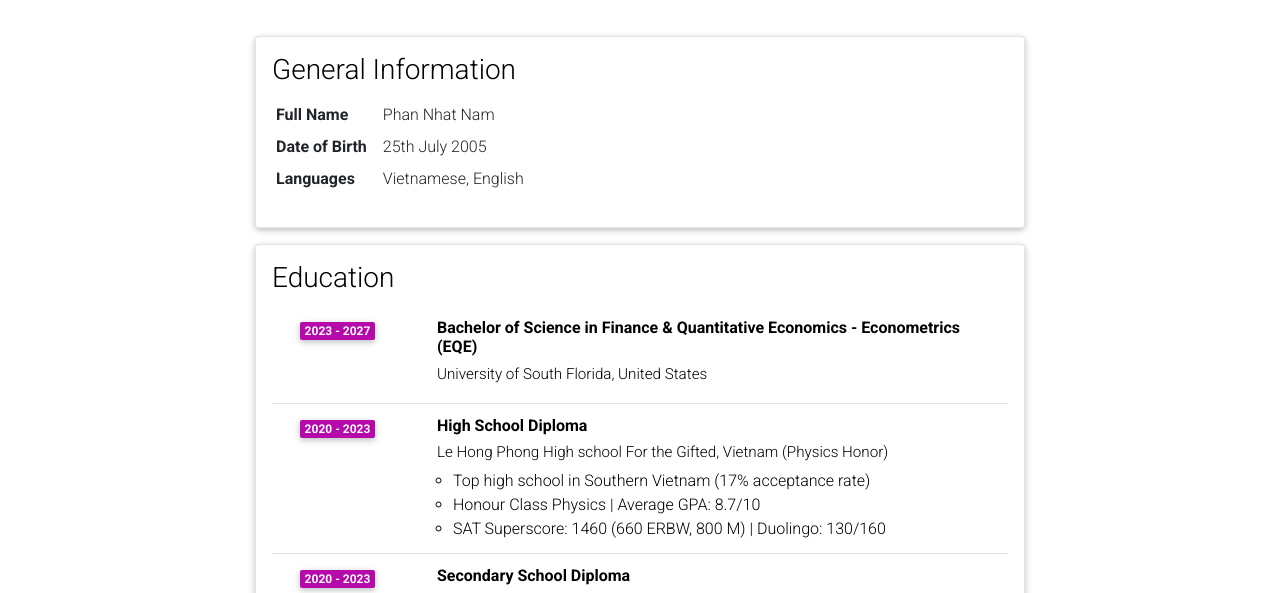
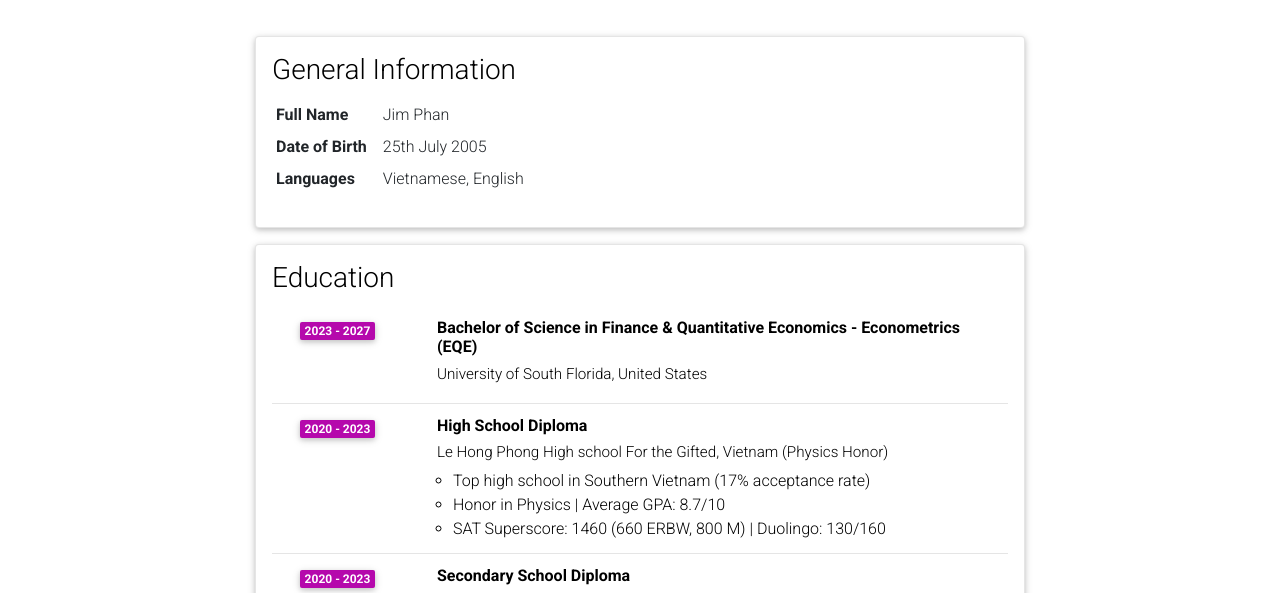
Before and after one commit to phannhatnamlhp/phannhatnamlhp.github.io, a Jekyll site: the page built from _pages/cv.md, in a window 1280 px wide and 900 px high. Shown: the part 149-742 px from the top of the window. Built offline with Jekyll 4.4.1, drawn with Linux system fonts in a browser that asks for light colours; comment, search, counter and statistics services are not loaded; a style sheet for code colours, icons or effects is not loaded.

Commit message:
Update cv.yml

```diff
--- a/_data/cv.yml
+++ b/_data/cv.yml
@@ -2,7 +2,7 @@
   type: map
   contents:
     - name: Full Name
-      value: Phan Nhat Nam
+      value: Jim Phan
     - name: Date of Birth
       value: 25th July 2005
     - name: Languages
@@ -20,7 +20,7 @@
       year: 2020 - 2023
       description:
         - Top high school in Southern Vietnam (17% acceptance rate)
-        - Honour Class Physics | Average GPA&#58 8.7/10
+        - Honor in Physics | Average GPA&#58 8.7/10
         - SAT Superscore&#58 1460 (660 ERBW, 800 M) | Duolingo&#58 130/160
 
     - title: Secondary School Diploma
```
